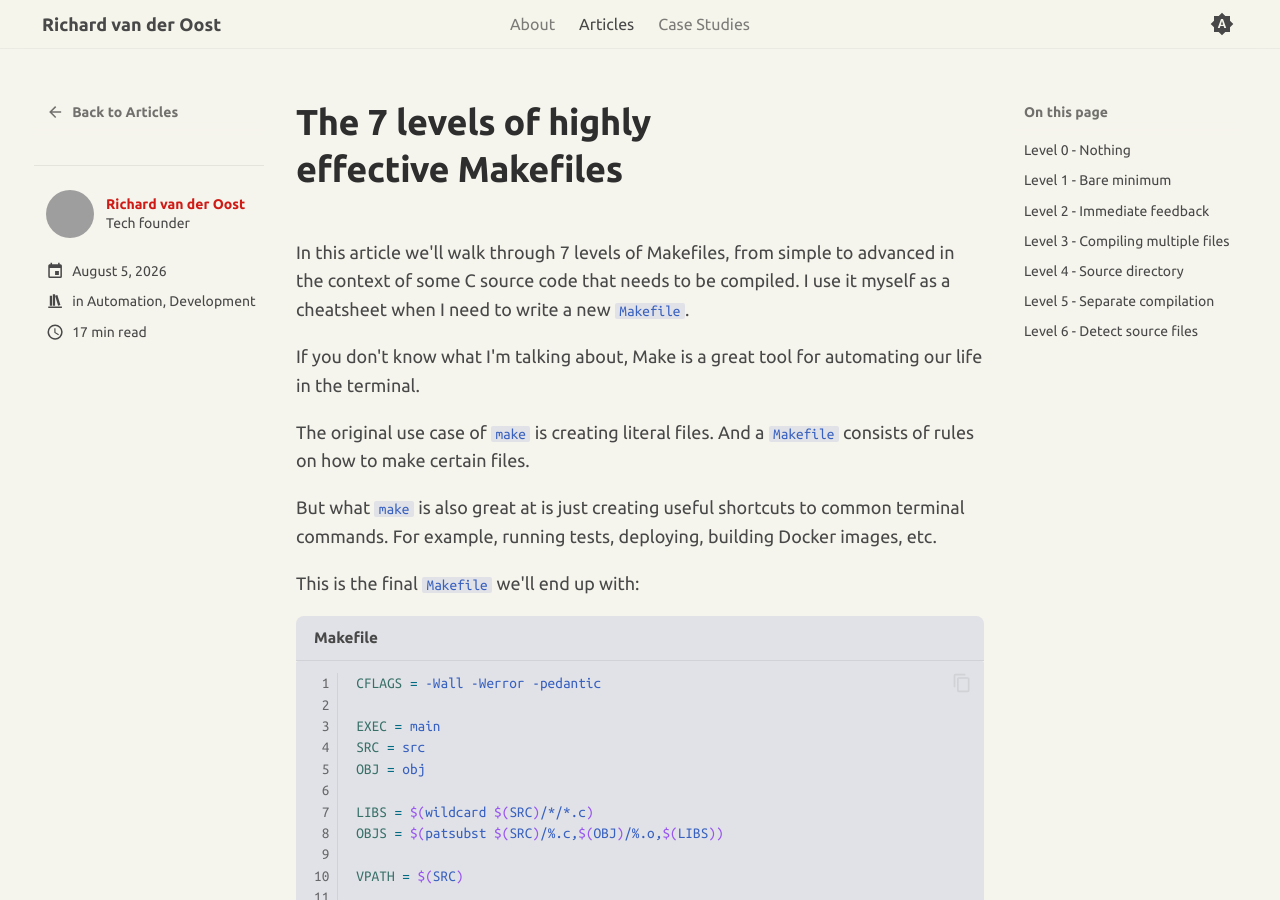
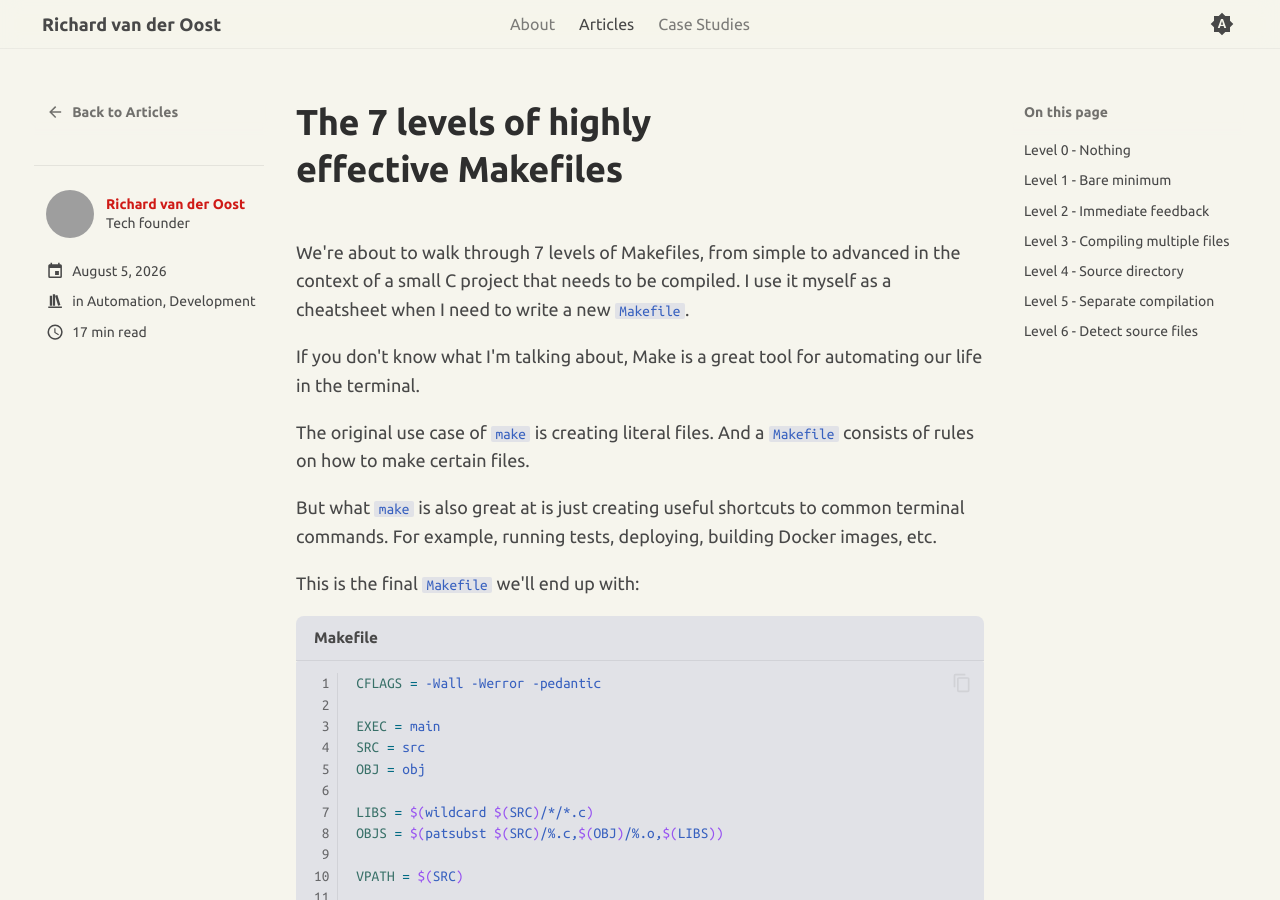
Before and after one commit to vanderoost/vanderoost.github.io, an MkDocs documentation site: the page built from docs/articles/posts/2026-08-05_7-levels-effective-makefile-automation.md, in a window 1280 px wide and 900 px high. Built offline with MkDocs 1.6.1 and Material for MkDocs 9.7.7, drawn with Linux system fonts in a browser that asks for light colours; grey boxes are pictures that could not be loaded.

Commit message:
Rewording

```diff
--- a/docs/articles/posts/2026-08-05_7-levels-effective-makefile-automation.md
+++ b/docs/articles/posts/2026-08-05_7-levels-effective-makefile-automation.md
@@ -14,8 +14,8 @@ slug: levels-of-effective-makefile-cheatsheet
 
 # The 7 levels of highly effective Makefiles
 
-In this article we'll walk through 7 levels of Makefiles, from simple to advanced in the
-context of some C source code that needs to be compiled. I use it myself as a cheatsheet
+We're about to walk through 7 levels of Makefiles, from simple to advanced in the
+context of a small C project that needs to be compiled. I use it myself as a cheatsheet
 when I need to write a new `Makefile`.
 
 <!-- more -->
```
Also changed, not shown: docs/index.md (+1 -1 lines).
